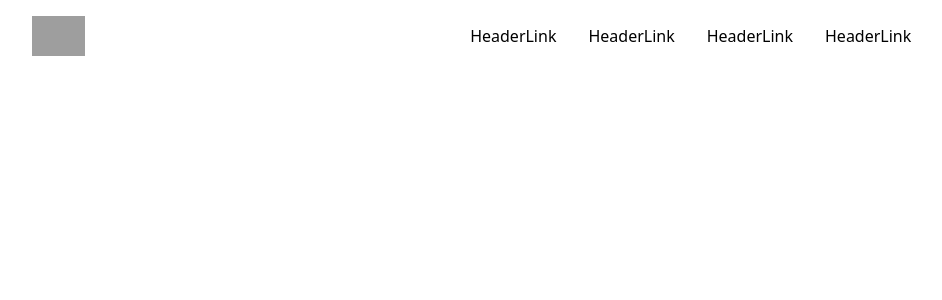
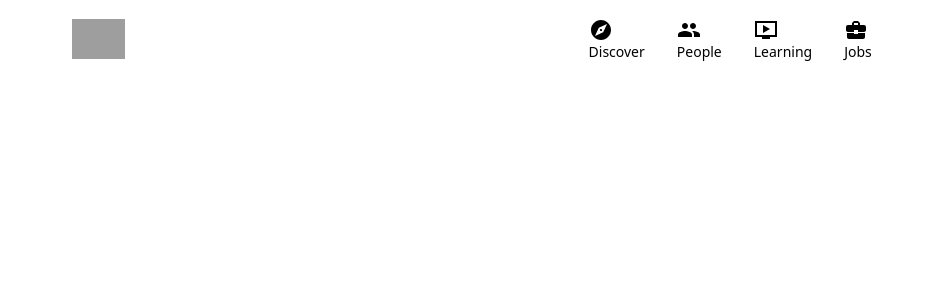
Before and after one commit to kevqom/tunajuana, a Next.js app: page /home in a window 1280 px wide. Shown: the top 300 px of the page, without its empty margins (183-1125 px from the left). Built offline with nearby package versions, Linux system fonts and the light colour scheme; grey boxes are pictures that could not be loaded.

Commit message:
header
setting up the header

```diff
--- a/components/HeaderLink.js
+++ b/components/HeaderLink.js
@@ -1,7 +1,13 @@
-function HeaderLink() {
+function HeaderLink({Icon, text, avatar }) {
   return (
     <div>
-      HeaderLink
+        {avatar ? (
+        <Icon className="!h-7 !w-7 lg:! -mb-1" />
+        ): (
+            <Icon />
+        )}
+
+        <h4 className="text-sm">{text}</h4>
     </div>
   )
 }
--- a/package.json
+++ b/package.json
@@ -9,6 +9,10 @@
     "lint": "next lint"
   },
   "dependencies": {
+    "@emotion/react": "^11.11.1",
+    "@emotion/styled": "^11.11.0",
+    "@mui/icons-material": "^5.14.14",
+    "@mui/material": "^5.14.14",
     "next": "13.5.6",
     "react": "^18",
     "react-dom": "^18"
--- a/pages/home.js
+++ b/pages/home.js
@@ -1,5 +1,10 @@
 import HeaderLink from "@/components/HeaderLink";
 import Image from "next/image";
+import ExploreIcon from "@mui/icons-material/Explore";
+import GroupIcon from "@mui/icons-material/Group";
+import OndemandVideoSharpIcon from "@mui/icons-material/OndemandVideoSharp";
+import BusinessCenterIcon from "@mui/icons-material/BusinessCenter";
+import ArrowForwardIosRoundedIcon from "@mui/icons-material/ArrowForwardIosRounded";
 
 function Home() {
   return (
@@ -10,15 +15,12 @@ function Home() {
         </div>
         <div className="flex items-center sm:divide-x divide-gray-300">
           <div className="hidden sm:flex space-x-8 pr-4">
-            <HeaderLink />
-            <HeaderLink />
-            <HeaderLink />
-            <HeaderLink />
-
+            <HeaderLink Icon={ExploreIcon} text="Discover" />
+            <HeaderLink Icon={GroupIcon} text="People" />
+            <HeaderLink Icon={OndemandVideoSharpIcon} text="Learning" />
+            <HeaderLink Icon={BusinessCenterIcon} text="Jobs" />
           </div>
-
         </div>
-
       </header>
     </div>
   );
```
Also changed, not shown: 1 other file (tests, documents, lock files or other folders).
